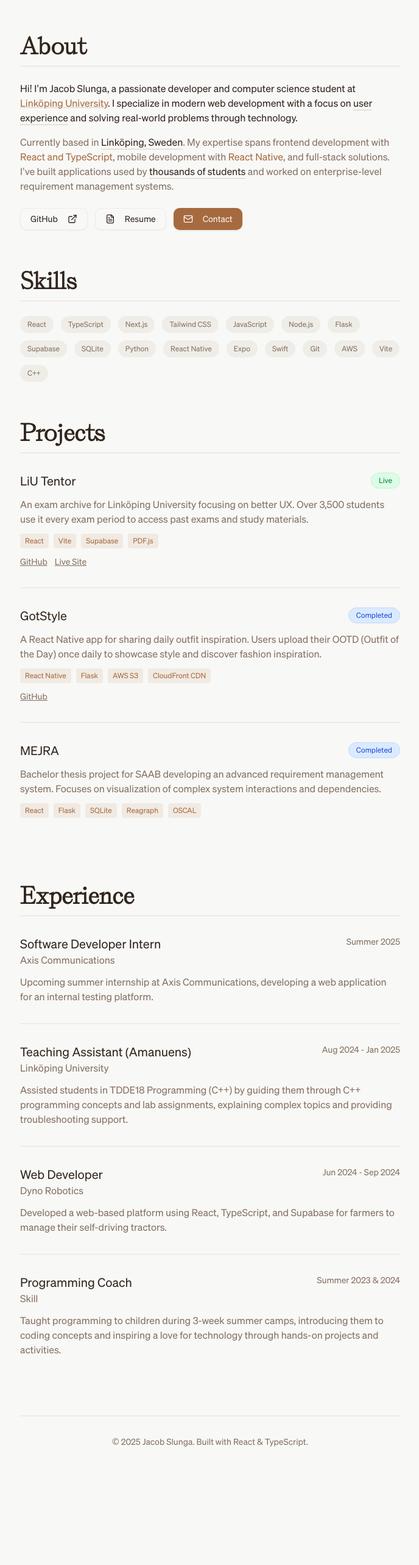
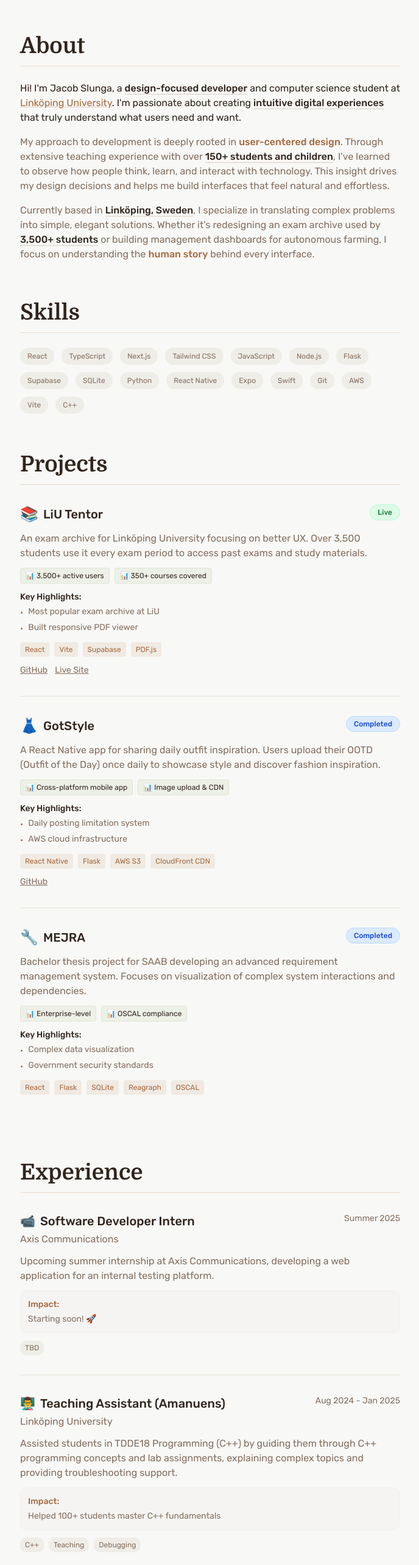
Before and after one commit to jacobslunga/portfolio-site, a React (Vite) app: page / in a window 1280 px wide. Shown: the part 160-2726 px from the top of the page at 61% size, without its empty margins (295-983 px from the left). Before the commit the page ends 2582 px from the top, so only its background shows below. Built offline with nearby package versions, Linux system fonts and the light colour scheme.

Commit message:
changed fonts and added better buttons

```diff
--- a/index.html
+++ b/index.html
@@ -5,6 +5,14 @@
     <link rel="icon" type="image/svg+xml" href="/favicon.svg" />
     <meta name="viewport" content="width=device-width, initial-scale=1.0" />
     <title>Jacob Slunga</title>
+
+    <!-- Google Fonts -->
+    <link rel="preconnect" href="https://fonts.googleapis.com" />
+    <link rel="preconnect" href="https://fonts.gstatic.com" crossorigin />
+    <link
+      href="https://fonts.googleapis.com/css2?family=Domine:wght@400;500;600;700&family=Rubik:ital,wght@0,300;0,400;0,500;0,600;0,700;1,400&display=swap"
+      rel="stylesheet"
+    />
 
     <!-- Theme script - runs before React -->
     <script>
--- a/package.json
+++ b/package.json
@@ -10,6 +10,7 @@
     "preview": "vite preview"
   },
   "dependencies": {
+    "@radix-ui/react-icons": "^1.3.2",
     "@radix-ui/react-slot": "^1.2.3",
     "class-variance-authority": "^0.7.1",
     "clsx": "^2.1.1",
--- a/src/index.css
+++ b/src/index.css
@@ -47,8 +47,8 @@
   --ring: 25 45% 45%;
 
   /* Typography */
-  --font-serif: "SelfModern", Georgia, serif;
-  --font-sans: "Sohne", system-ui, sans-serif;
+  --font-serif: "Domine", "SelfModern", Georgia, serif;
+  --font-sans: "Rubik", "Sohne", system-ui, sans-serif;
   --font-mono: "JetBrains Mono", Consolas, monospace;
 
   /* Spacing & Effects */
@@ -261,8 +261,7 @@
   }
 }
 
-/* Remove body overflow hidden for better UX */
 body {
-  overflow-x: hidden;
-  overflow-y: auto;
+  margin: 0;
+  padding: 0;
 }
--- a/src/pages/HomePage.tsx
+++ b/src/pages/HomePage.tsx
@@ -1,6 +1,8 @@
 import { Button } from "@/components/ui/button";
 import { useTheme } from "@/context/ThemeContext";
-import { Sun, Moon, Mail, FileText, ExternalLink } from "lucide-react";
+import { Sun, Moon, Mail, FileText } from "lucide-react";
+import { useState, useEffect } from "react";
+import { GitHubLogoIcon } from "@radix-ui/react-icons";
 
 const projects = [
   {
@@ -11,6 +13,12 @@ const projects = [
     liveUrl: "https://liutentor.se",
     technologies: ["React", "Vite", "Supabase", "PDF.js"],
     status: "Live",
+    metrics: ["3,500+ active users", "350+ courses covered"],
+    highlights: [
+      "Most popular exam archive at LiU",
+      "Built responsive PDF viewer",
+    ],
+    emoji: "📚",
   },
   {
     name: "GotStyle",
@@ -19,6 +27,9 @@ const projects = [
     githubUrl: "https://github.com/jacobslunga/GotStyle",
     technologies: ["React Native", "Flask", "AWS S3", "CloudFront CDN"],
     status: "Completed",
+    metrics: ["Cross-platform mobile app", "Image upload & CDN"],
+    highlights: ["Daily posting limitation system", "AWS cloud infrastructure"],
+    emoji: "👗",
   },
   {
     name: "MEJRA",
@@ -26,6 +37,9 @@ const projects = [
       "Bachelor thesis project for SAAB developing an advanced requirement management system. Focuses on visualization of complex system interactions and dependencies.",
     technologies: ["React", "Flask", "SQLite", "Reagraph", "OSCAL"],
     status: "Completed",
+    metrics: ["Enterprise-level", "OSCAL compliance"],
+    highlights: ["Complex data visualization", "Government security standards"],
+    emoji: "🔧",
   },
 ];
 
@@ -36,6 +50,9 @@ const experiences = [
     period: "Summer 2025",
     description:
       "Upcoming summer internship at Axis Communications, developing a web application for an internal testing platform.",
+    technologies: ["TBD"],
+    impact: "Starting soon! 🚀",
+    emoji: "📹",
   },
   {
     title: "Teaching Assistant (Amanuens)",
@@ -43,6 +60,9 @@ const experiences = [
     period: "Aug 2024 - Jan 2025",
     description:
       "Assisted students in TDDE18 Programming (C++) by guiding them through C++ programming concepts and lab assignments, explaining complex topics and providing troubleshooting support.",
+    technologies: ["C++", "Teaching", "Debugging"],
+    impact: "Helped 100+ students master C++ fundamentals",
+    emoji: "👨‍🏫",
   },
   {
     title: "Web Developer",
@@ -50,6 +70,9 @@ const experiences = [
     period: "Jun 2024 - Sep 2024",
     description:
       "Developed a web-based platform using React, TypeScript, and Supabase for farmers to manage their self-driving tractors.",
+    technologies: ["React", "TypeScript", "Supabase", "Real-time Updates"],
+    impact: "Built tractor management dashboard for autonomous farming",
+    emoji: "🚜",
   },
   {
     title: "Programming Coach",
@@ -57,6 +80,9 @@ const experiences = [
     period: "Summer 2023 & 2024",
     description:
       "Taught programming to children during 3-week summer camps, introducing them to coding concepts and inspiring a love for technology through hands-on projects and activities.",
+    technologies: ["Python", "JavaScript", "Scratch", "Game Development"],
+    impact: "Inspired 50+ kids to start their coding journey",
+    emoji: "🎮",
   },
 ];
 
@@ -82,6 +108,22 @@ const skills = [
 
 export default function HomePage() {
   const { isDark, toggleTheme } = useTheme();
+  const [showFloatingBar, setShowFloatingBar] = useState(true);
+
+  useEffect(() => {
+    const handleScroll = () => {
+      const scrollTop = window.scrollY;
+      const windowHeight = window.innerHeight;
+      const documentHeight = document.documentElement.scrollHeight;
+
+      // Hide floating bar when user is within 200px of the bottom
+      const distanceFromBottom = documentHeight - (scrollTop + windowHeight);
+      setShowFloatingBar(distanceFromBottom > 200);
+    };
+
+    window.addEventListener("scroll", handleScroll);
+    return () => window.removeEventListener("scroll", handleScroll);
+  }, []);
 
   const getStatusBadgeStyle = (status: string) => {
     switch (status.toLowerCase()) {
@@ -132,8 +174,11 @@ export default function HomePage() {
         </h2>
         <div className="space-y-4 text-muted-foreground">
           <p className="text-foreground">
-            Hi! I'm Jacob Slunga, a passionate developer and computer science
-            student at{" "}
+            Hi! I'm Jacob Slunga, a{" "}
+            <span className="text-foreground font-medium border-b border-primary/30 hover:border-primary transition-colors cursor-default">
+              design-focused developer
+            </span>{" "}
+            and computer science student at{" "}
             <a
               href="https://liu.se"
               target="_blank"
@@ -142,64 +187,42 @@ export default function HomePage() {
             >
               Linköping University
             </a>
-            . I specialize in modern web development with a focus on{" "}
+            . I'm passionate about creating{" "}
             <span className="text-foreground font-medium border-b border-primary/30 hover:border-primary transition-colors cursor-default">
-              user experience
+              intuitive digital experiences
             </span>{" "}
-            and solving real-world problems through technology.
+            that truly understand what users need and want.
+          </p>
+          <p>
+            My approach to development is deeply rooted in{" "}
+            <span className="text-primary hover:text-primary/80 font-medium transition-colors cursor-default">
+              user-centered design
+            </span>
+            . Through extensive teaching experience with over{" "}
+            <span className="text-foreground font-medium border-b border-primary/30 hover:border-primary transition-colors cursor-default">
+              150+ students and children
+            </span>
+            , I've learned to observe how people think, learn, and interact with
+            technology. This insight drives my design decisions and helps me
+            build interfaces that feel natural and effortless.
           </p>
           <p>
             Currently based in{" "}
             <span className="text-foreground font-medium border-b border-primary/30 hover:border-primary transition-colors cursor-default">
               Linköping, Sweden
             </span>
-            . My expertise spans frontend development with{" "}
+            , I specialize in translating complex problems into simple, elegant
+            solutions. Whether it's redesigning an exam archive used by{" "}
+            <span className="text-foreground font-medium border-b border-primary/30 hover:border-primary transition-colors cursor-default">
+              3,500+ students
+            </span>{" "}
+            or building management dashboards for autonomous farming, I focus on
+            understanding the{" "}
             <span className="text-primary hover:text-primary/80 font-medium transition-colors cursor-default">
-              React and TypeScript
-            </span>
-            , mobile development with{" "}
-            <span className="text-primary hover:text-primary/80 font-medium transition-colors cursor-default">
-              React Native
-            </span>
-            , and full-stack solutions. I've built applications used by{" "}
-            <span className="text-foreground font-medium border-b border-primary/30 hover:border-primary transition-colors cursor-default">
-              thousands of students
+              human story
             </span>{" "}
-            and worked on enterprise-level requirement management systems.
+            behind every interface.
           </p>
-        </div>
-        <div className="flex flex-col sm:flex-row gap-3 mt-6">
-          <Button
-            variant="outline"
-            onClick={() =>
-              window.open("https://github.com/jacobslunga", "_blank")
-            }
-            className="justify-center sm:justify-start"
-          >
-            GitHub <ExternalLink className="w-4 h-4 ml-2" />
-          </Button>
-          <Button
-            variant="outline"
-            onClick={() => {
-              const link = document.createElement("a");
-              link.href = "/cv.pdf";
-              link.download = "Jacob_Slunga_Resume.pdf";
-              document.body.appendChild(link);
-              link.click();
-              document.body.removeChild(link);
-            }}
-            className="justify-center sm:justify-start"
-          >
-            <FileText className="w-4 h-4 mr-2" />
-            Resume
-          </Button>
-          <Button
-            onClick={() => window.open("mailto:jacobslunga21@yahoo.se")}
-            className="justify-center sm:justify-start"
-          >
-            <Mail className="w-4 h-4 mr-2" />
-            Contact
-          </Button>
         </div>
       </section>
 
@@ -232,7 +255,10 @@ export default function HomePage() {
               className="border-b border-border pb-8 last:border-b-0"
             >
               <div className="flex flex-col sm:flex-row sm:items-start sm:justify-between mb-3 gap-2">
-                <h3 className="text-xl font-medium">{project.name}</h3>
+                <div className="flex items-center gap-2">
+                  <span className="text-2xl">{project.emoji}</span>
+                  <h3 className="text-xl font-medium">{project.name}</h3>
+                </div>
                 <span
                   className={`px-3 py-1 rounded-full font-medium text-sm sm:text-xs self-start ${getStatusBadgeStyle(
                     project.status
@@ -244,6 +270,34 @@ export default function HomePage() {
               <p className="text-muted-foreground mb-3">
                 {project.description}
               </p>
+
+              {/* Metrics */}
+              <div className="flex flex-wrap gap-2 mb-3">
+                {project.metrics.map((metric) => (
+                  <span
+                    key={metric}
+                    className="text-xs px-2 py-1 bg-secondary/20 text-secondary-foreground rounded border border-secondary/30"
+                  >
+                    📊 {metric}
+                  </span>
+                ))}
+              </div>
+
+              {/* Highlights */}
+              <div className="mb-3">
+                <p className="text-sm font-medium text-foreground mb-1">
+                  Key Highlights:
+                </p>
+                <ul className="text-sm text-muted-foreground space-y-1">
+                  {project.highlights.map((highlight, index) => (
+                    <li key={index} className="flex items-start gap-2">
+                      <span className="text-primary mt-0.5">•</span>
+                      {highlight}
+                    </li>
+                  ))}
+                </ul>
+              </div>
+
               <div className="flex flex-wrap gap-2 mb-3">
                 {project.technologies.map((tech) => (
                   <span
@@ -294,14 +348,35 @@ export default function HomePage() {
             >
               <div className="flex flex-col sm:flex-row sm:items-start sm:justify-between mb-3 gap-1 sm:gap-2">
                 <div>
-                  <h3 className="text-xl font-medium">{exp.title}</h3>
+                  <div className="flex items-center gap-2 mb-1">
+                    <span className="text-xl">{exp.emoji}</span>
+                    <h3 className="text-xl font-medium">{exp.title}</h3>
+                  </div>
                   <p className="text-muted-foreground">{exp.company}</p>
                 </div>
                 <span className="text-sm text-muted-foreground sm:text-right sm:shrink-0">
                   {exp.period}
                 </span>
               </div>
-              <p className="text-muted-foreground">{exp.description}</p>
+              <p className="text-muted-foreground mb-3">{exp.description}</p>
+
+              {/* Impact */}
+              <div className="mb-3 p-3 bg-accent/10 rounded-lg border border-accent/20">
+                <p className="text-sm font-medium text-primary mb-1">Impact:</p>
+                <p className="text-sm text-muted-foreground">{exp.impact}</p>
+              </div>
+
+              {/* Technologies */}
+              <div className="flex flex-wrap gap-2">
+                {exp.technologies.map((tech) => (
+                  <span
+                    key={tech}
+                    className="text-xs px-2 py-1 bg-muted rounded-md text-muted-foreground"
+                  >
+                    {tech}
+                  </span>
+                ))}
+              </div>
             </div>
           ))}
         </div>
@@ -314,6 +389,55 @@ export default function HomePage() {
           TypeScript.
         </p>
       </footer>
+
+      {/* Floating Sticky Action Bar */}
+      <div
+        className={`fixed bottom-6 left-1/2 transform -translate-x-1/2 z-40 transition-all duration-300 ${
+          showFloatingBar
+            ? "opacity-100 translate-y-0"
+            : "opacity-0 translate-y-8 pointer-events-none"
+        }`}
+      >
+        <div className="backdrop-blur-md bg-background/80 border border-border/50 rounded-full px-4 py-3 shadow-lg shadow-black/10">
+          <div className="flex gap-3">
+            <Button
+              variant="outline"
+              size="sm"
+              onClick={() =>
+                window.open("https://github.com/jacobslunga", "_blank")
+              }
+              className="rounded-full border-border/50 bg-background/50 hover:bg-primary/10 hover:border-primary/30 transition-all duration-200"
+            >
+              <GitHubLogoIcon className="w-4 h-4 sm:mr-2" />
+              <span className="hidden sm:inline">GitHub</span>
+            </Button>
+            <Button
+              variant="outline"
+              size="sm"
+              onClick={() => {
+                const link = document.createElement("a");
+                link.href = "/cv.pdf";
+                link.download = "Jacob_Slunga_Resume.pdf";
+                document.body.appendChild(link);
+                link.click();
+                document.body.removeChild(link);
+              }}
+              className="rounded-full border-border/50 bg-background/50 hover:bg-primary/10 hover:border-primary/30 transition-all duration-200"
+            >
+              <FileText className="w-4 h-4 sm:mr-2" />
+              <span className="hidden sm:inline">Resume</span>
+            </Button>
+            <Button
+              size="sm"
+              onClick={() => window.open("mailto:jacobslunga21@yahoo.se")}
+              className="rounded-full bg-primary hover:bg-primary/90 transition-all duration-200"
+            >
+              <Mail className="w-4 h-4 sm:mr-2" />
+              <span className="hidden sm:inline">Contact</span>
+            </Button>
+          </div>
+        </div>
+      </div>
     </div>
   );
 }
```
Also changed, not shown: src/layouts/MainLayout.tsx (+25 -0 lines), 1 other file (tests, documents, lock files or other folders).
